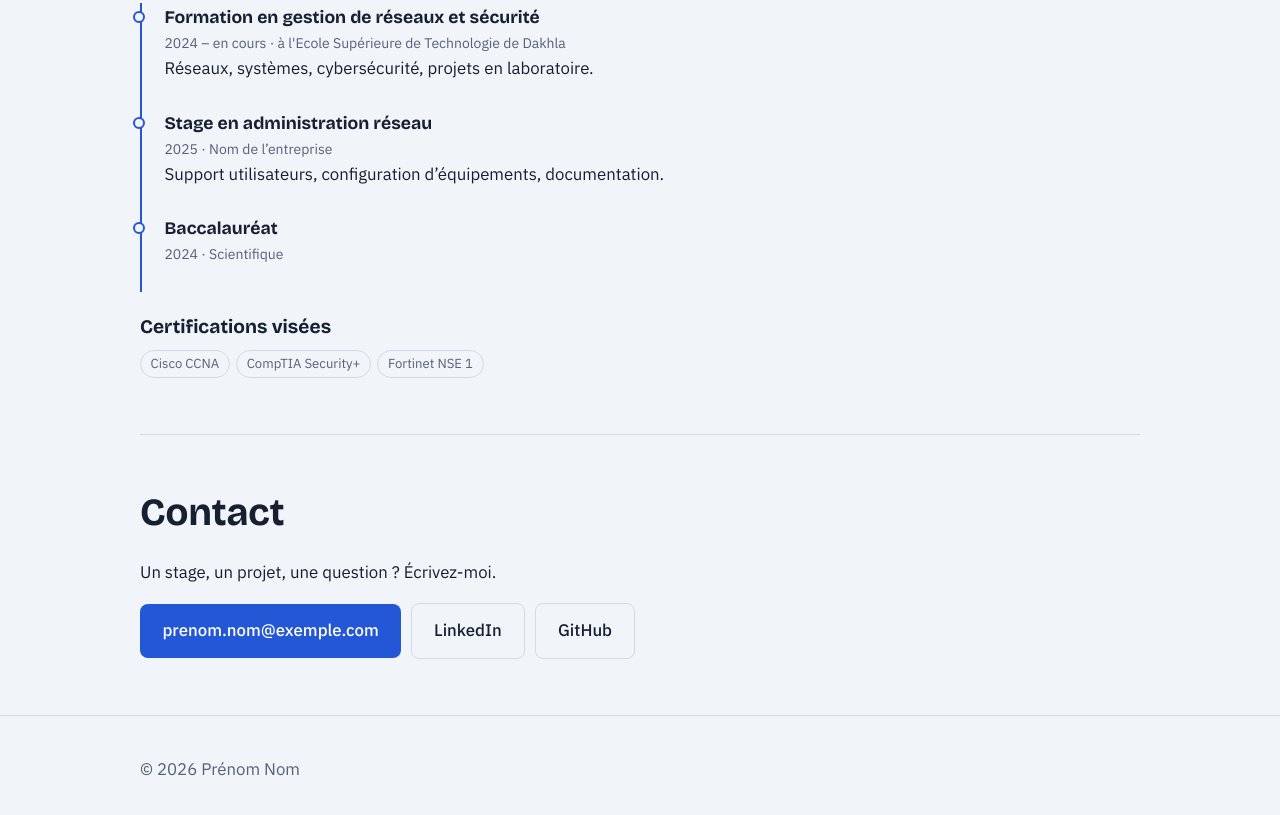
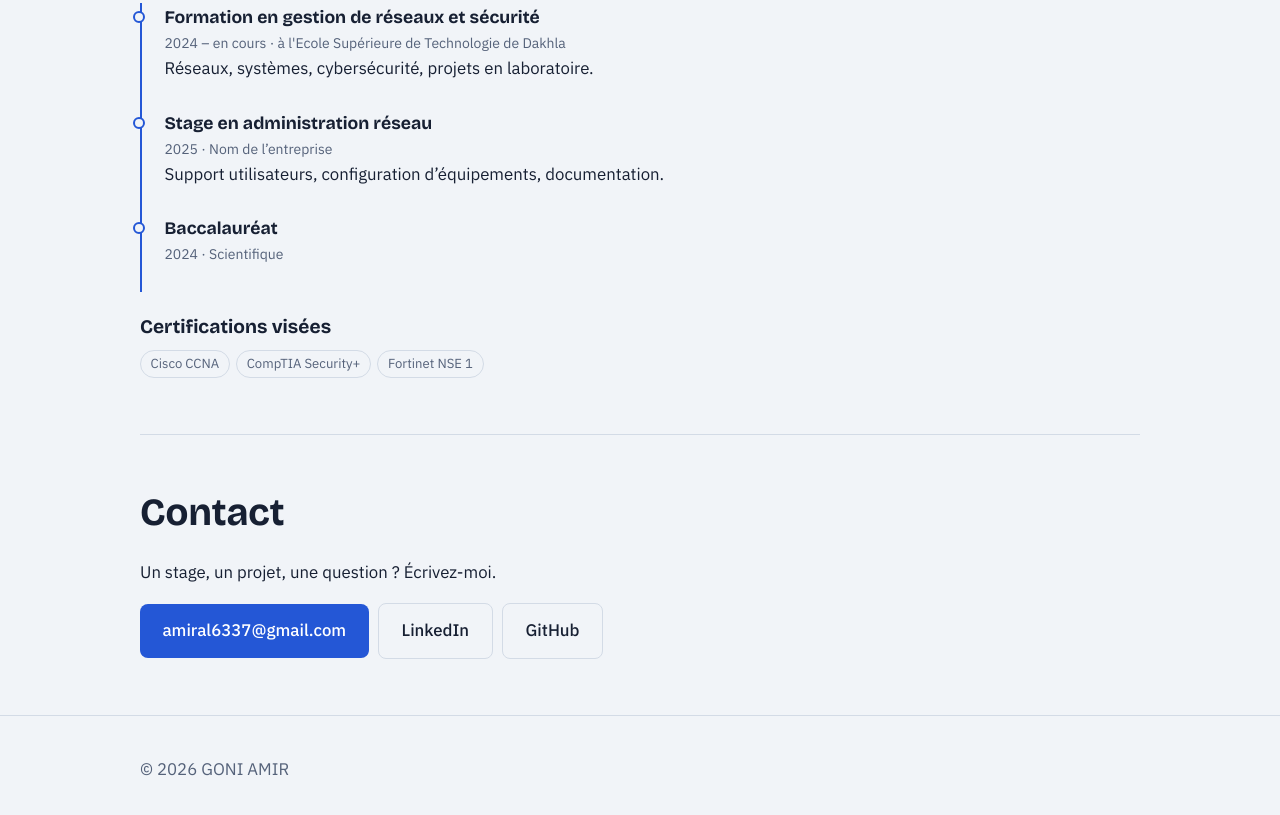
Before and after one commit to crack-amr/crack-amr.github.io, a plain HTML site: page index.html in a window 1280 px wide. Shown: the part 1888-2703 px from the top of the page. Drawn offline with nearby package versions, Linux system fonts and the light colour scheme.

Commit message:
Update contact email and footer name

```diff
--- a/index.html
+++ b/index.html
@@ -114,9 +114,9 @@
 <section id="contact">
 <h2>Contact</h2>
 <p>Un stage, un projet, une question ? Écrivez-moi.</p>
-<a class="btn" href="mailto:prenom.nom@exemple.com">prenom.nom@exemple.com</a><a class="btn alt" href="#">LinkedIn</a><a class="btn alt" href="#">GitHub</a>
+<a class="btn" href="mailto:amiral6337@gmail.com">amiral6337@gmail.com</a><a class="btn alt" href="#">LinkedIn</a><a class="btn alt" href="#">GitHub</a>
 </section>
 </div>
-<footer><div class="wrap">© 2026 Prénom Nom</div></footer>
+<footer><div class="wrap">© 2026 GONI AMIR</div></footer>
 </body>
 </html>
```
